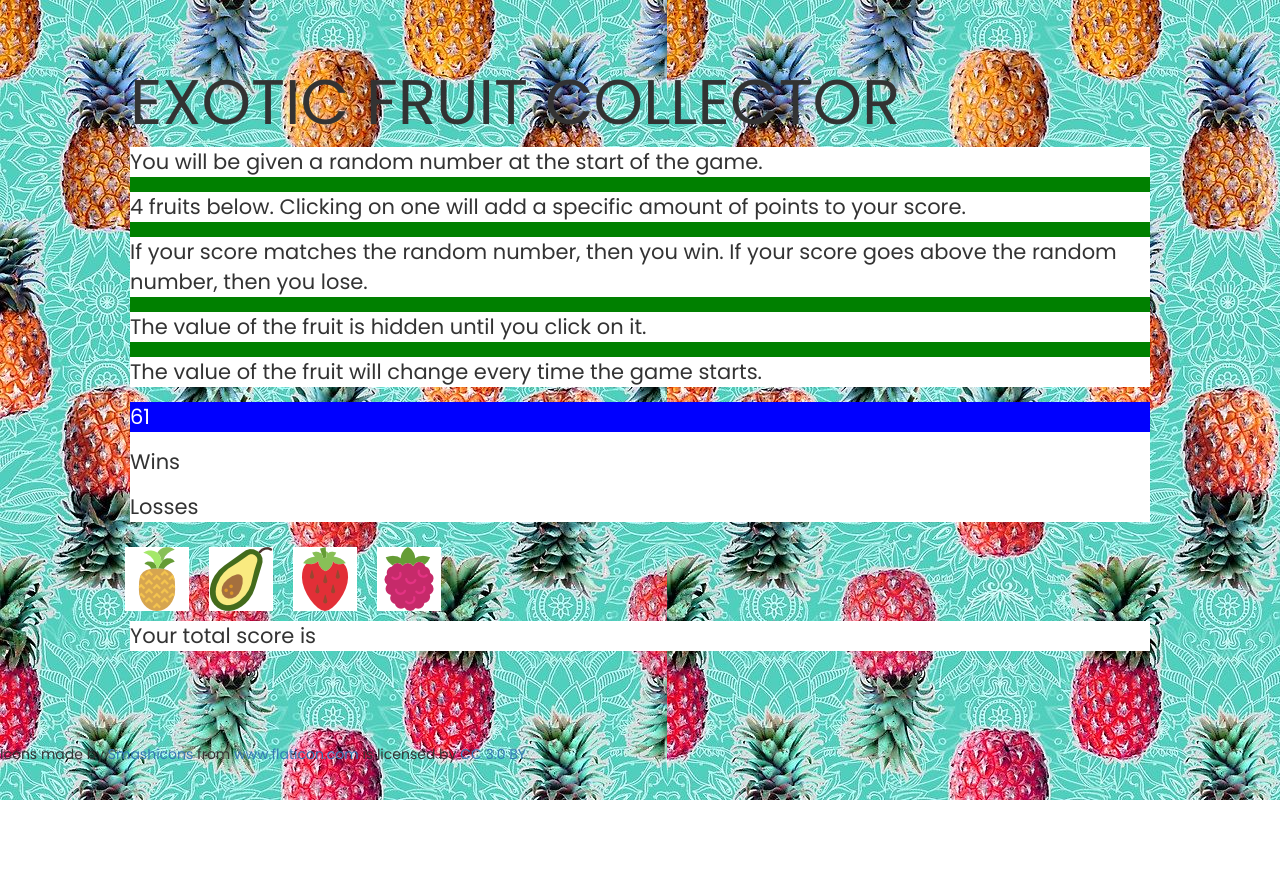
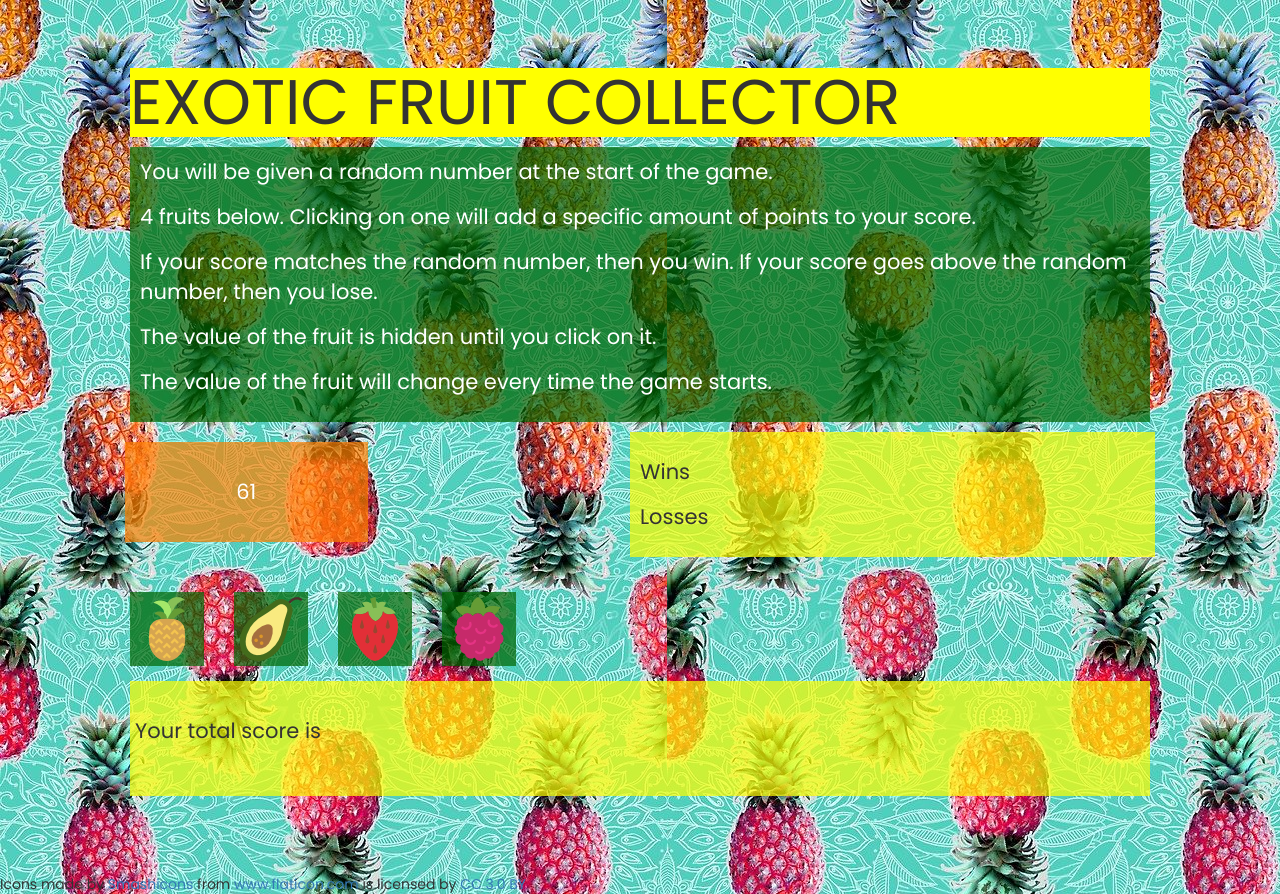
Before and after one commit to mapipina/fruit-collector-game, a plain HTML site: page index.html in a window 1280 px wide. Before the commit the page ends 800 px from the top, so only its background shows below. Drawn offline with nearby package versions, Linux system fonts and the light colour scheme.

Commit message:
fixed technical issues but will probably restyle the game a bit

```diff
--- a/assets/css/style.css
+++ b/assets/css/style.css
@@ -1,6 +1,5 @@
 body {
 	background-image: url("../images/pineapple.jpg");
-/*	background-repeat: no-repeat; */
 	background-attachment: local;
 	font-family: 'Poppins', sans-serif;
 }
@@ -14,27 +13,53 @@ body {
 h1 {
 	font-family: 'Poppins', sans-serif;
 	text-transform: uppercase;
+	background-color: yellow;
 }
 
 .instructions {
-	background-color: green;
+	background-color: rgba(0,102,0,.7);
+	color: white;
+	padding: 10px;
 }
 
+
 #randomNumber {
-	background-color: blue;
+	background-color: rgba(255,128,0,.7);
 	color: white;
+	padding: 35px 0 35px 0;
+	text-align: center;
+}
+
+#fruits {
+	width: 100%;
 }
 
 #fruits img {
 	float: left;
-	background-color: white;
-	margin: 10px;
+	margin: 15px;
+	background-color: rgba(0,102,0,.7);
+	padding: 5px;
 }
 
-.status {
-	background-color: white;
+
+#number {
+	padding: 10px;
+	margin: 10px;
+	margin-left: 0;
 }
 
-p {
-	background-color: white;
+.aside {
+	background-color: rgba(255,255,0,.7);
+	margin: 10px;
+	padding: 10px;
+	float: right;
 }
+
+.score-div {
+	background-color: rgba(255,255,0,.7);
+	padding: 35px 0 35px 0;
+}
+
+.score-div p {
+	padding-left: 5px;
+}
--- a/assets/javascript/game.js
+++ b/assets/javascript/game.js
@@ -29,6 +29,8 @@ $(document).ready(function() {  //game will start when the document is ready
 	var straw;
 	var ber;
 	var currentScore = 0;
+	var youWin = "You win!";
+	var youLose = "You lose!"
 
 //random number generator. i'll have to reference it later as well so the number changes once a win/lose occurs
 	random = Math.floor(Math.random() * (101) + 19);
@@ -49,7 +51,6 @@ $(document).ready(function() {  //game will start when the document is ready
 // the game needs to know to reset
 
 var reset = function () {
-	$("#hidden").text(" ");
 	currentScore = 0;
 // I'm redefining these variables in an attempt to change the number
 	var random = Math.floor(Math.random() * (101) + 19);
@@ -64,13 +65,13 @@ var reset = function () {
 var tally = function (){
 	if (currentScore === random) {
 		wins++;
-		$("#hidden").text("You win!");
+		$("#hidden").text(youWin);
 		$("#winsCounter").text(wins);
 		reset ();
 	}
 	else if (currentScore > random) {
 		losses++;
-		$("#hidden").text("You lose!");
+		$("#hidden").text(youLose);
 		$("#lossCounter").text(losses);
 		reset ();
 	}
--- a/index.html
+++ b/index.html
@@ -2,6 +2,7 @@
 <html>
 <head>
 	<title>Fruit Collector</title>
+	<link rel="icon"  type="image/png" href="assets/images/pineapple.png">
 	<link rel="stylesheet" type="text/css" href="assets/css/reset.css">
 	<link href="https://fonts.googleapis.com/css?family=Poppins" rel="stylesheet">
 	<!-- Added link to the jQuery Library -->
@@ -22,12 +23,12 @@
 	        <p>The value of the fruit is hidden until you click on it.</p>
 	        <p>The value of the fruit will change every time the game starts.</p>
 	    </div>
-	<div class="status">
-	    <div>
+	<div class="row">
+	    <div class="col-md-3" id="number">
 	    	<p id="randomNumber"></p>
 	    </div>
-	    <div class="aside">
-	    		<p id="hidden"></p>
+	    <div class="aside col-md-6">
+	    		<p id="hidden">  </p>
 				<p>Wins <span id="winsCounter"></span></p>
 				<p>Losses <span id="lossCounter"></span></p>
 		</div>
@@ -38,8 +39,10 @@
 			<div id="strawberry"><img src="assets/images/strawberry.png"></div>
 			<div id="berry"><img src="assets/images/raspberry.png"></div>
 		</div>
+			<div class="score-div">
 				<p>Your total score is</p>
-				<p id="scoreCounter">  </p>
+				<p id="scoreCounter"></p>
+			</div>
       </div>
 	</div>
 	<div>Icons made by <a href="https://www.flaticon.com/authors/smashicons" title="Smashicons">Smashicons</a> from <a href="https://www.flaticon.com/" title="Flaticon">www.flaticon.com</a> is licensed by <a href="http://creativecommons.org/licenses/by/3.0/" title="Creative Commons BY 3.0" target="_blank">CC 3.0 BY</a></div>
```
